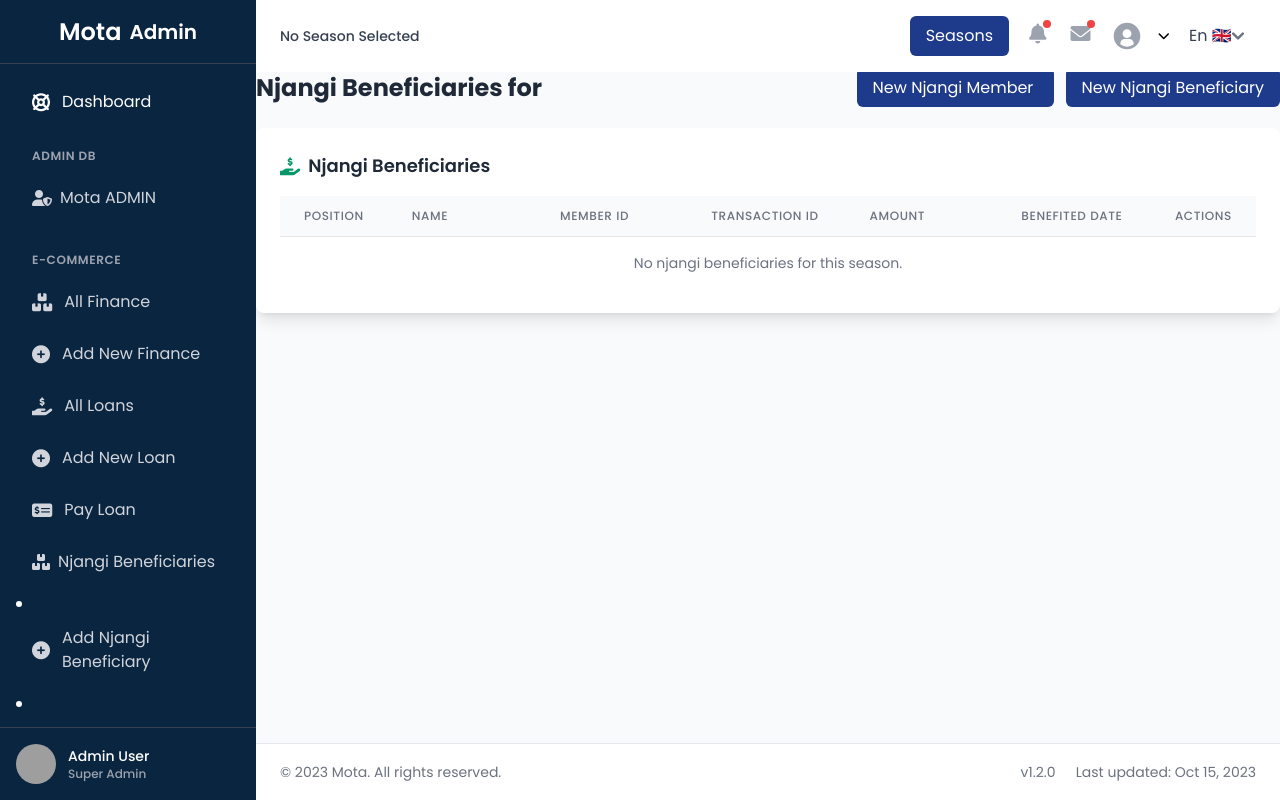
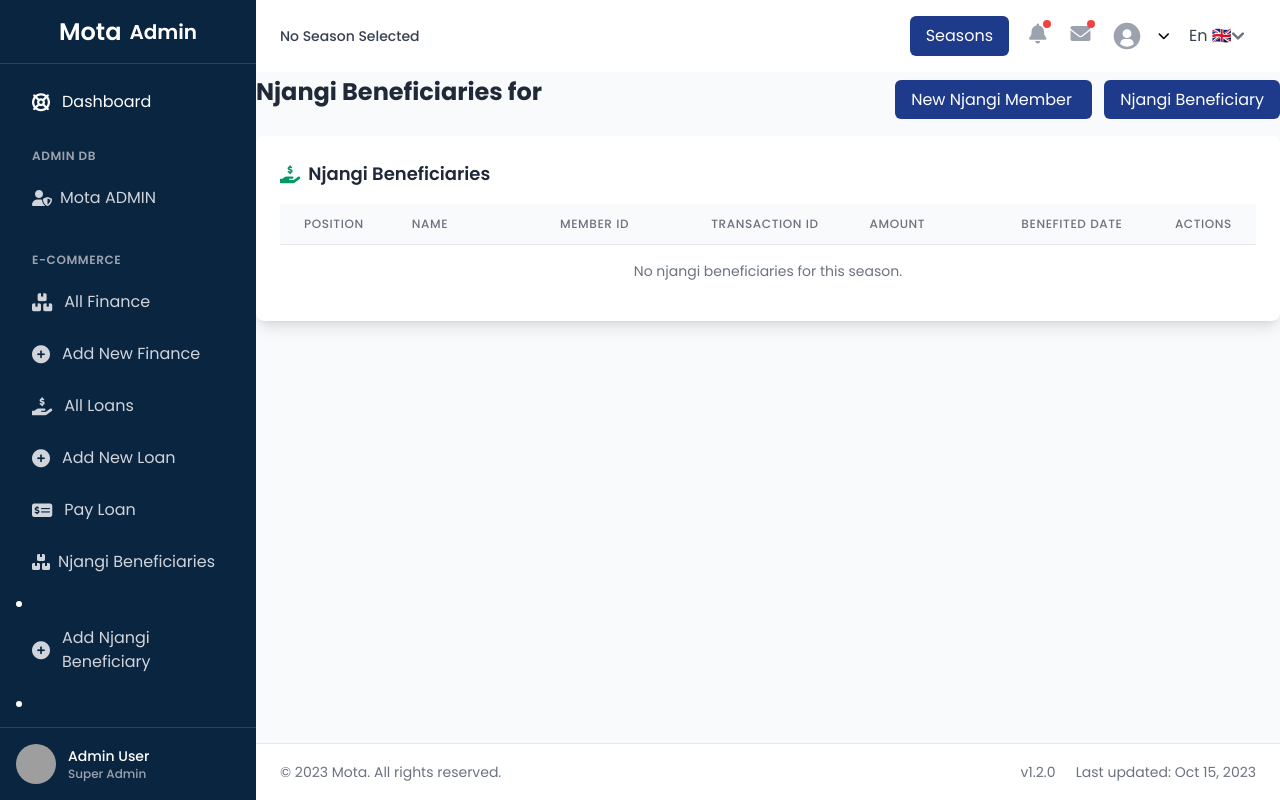
Before and after one commit to C-Elgol/NEWMOTA, a Django app: template mota_apps/templates/publics/dashboard/admin/pages/njangis/njangi_list.html in a window 1280 px wide. Run offline with Django 5.2, Linux system fonts and the light colour scheme; the template is opened without the code that fills it, so the values that code supplies are empty; parts of the project's set-up code (start-up, migrations or seed data) failed here and were passed over; some libraries are stand-ins or nearby versions; grey boxes are pictures that could not be loaded.

Commit message:
fix design

```diff
--- a/mota_apps/templates/publics/dashboard/admin/pages/njangis/njangi_list.html
+++ b/mota_apps/templates/publics/dashboard/admin/pages/njangis/njangi_list.html
@@ -4,12 +4,12 @@
 {% block content %}
 <div class="flex justify-between items-center mb-6">
     <h2 class="text-2xl font-bold text-gray-800">{% blocktrans %}Njangi Beneficiaries for {{ season }}{% endblocktrans %}</h2>
-    <div class="space-x-3">
+    <div class="space-x-3  mt-4">
         <a href="{% url 'finance:add_njangi_member' %}" class="bg-primary text-white px-4 py-2 rounded-md hover:bg-green-700 transition-colors" {% if is_visitor or is_staff and not is_current_season %}disabled{% endif %}>
             {% trans "New Njangi Member" %}
         </a>
         <a href="{% url 'finance:new_njangi' %}" class="bg-primary text-white px-4 py-2 rounded-md hover:bg-indigo-700 transition-colors" {% if is_visitor or is_staff and not is_current_season %}disabled{% endif %}>
-            {% trans "New Njangi Beneficiary" %}
+            {% trans "Njangi Beneficiary" %}
         </a>
     </div>
 </div>
```
